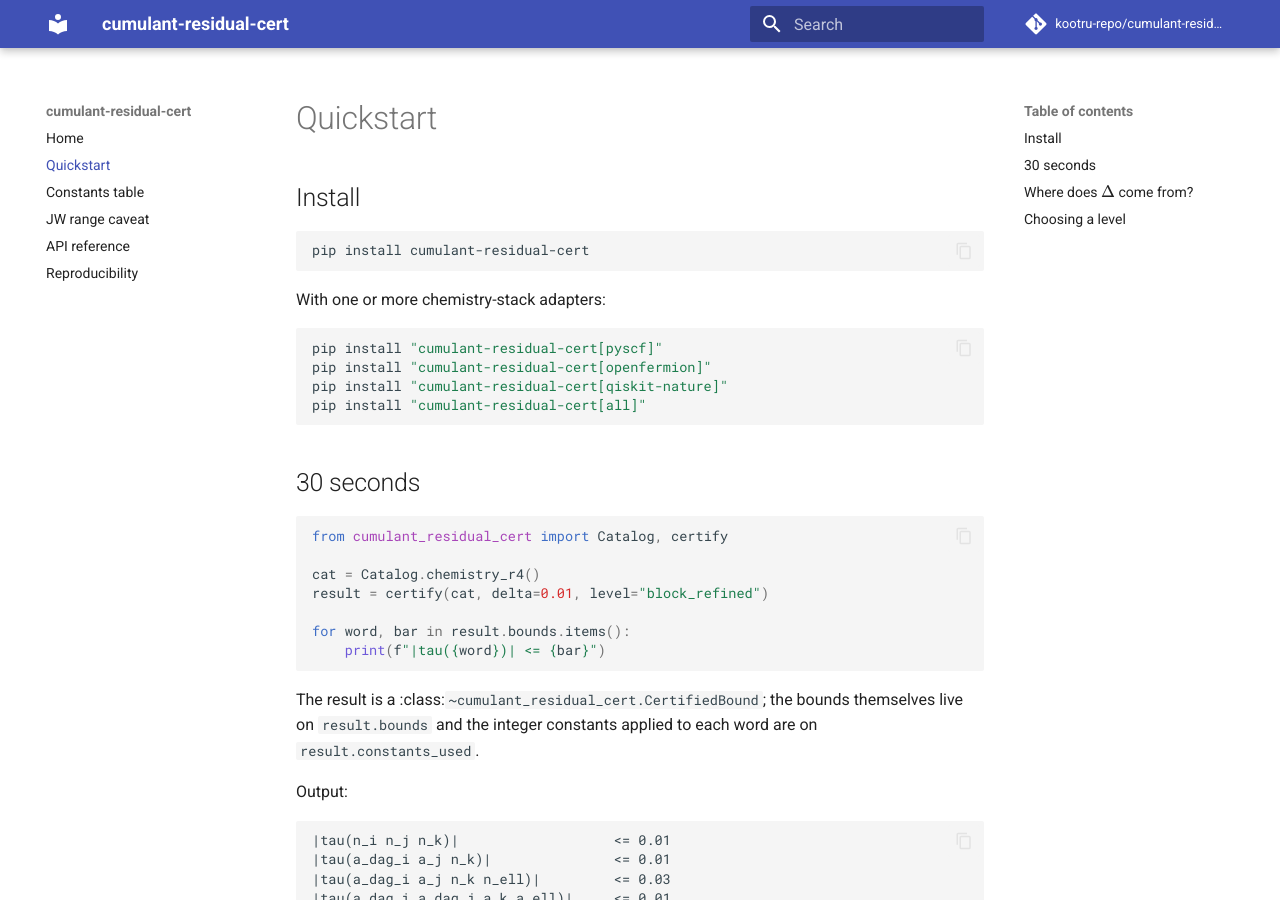
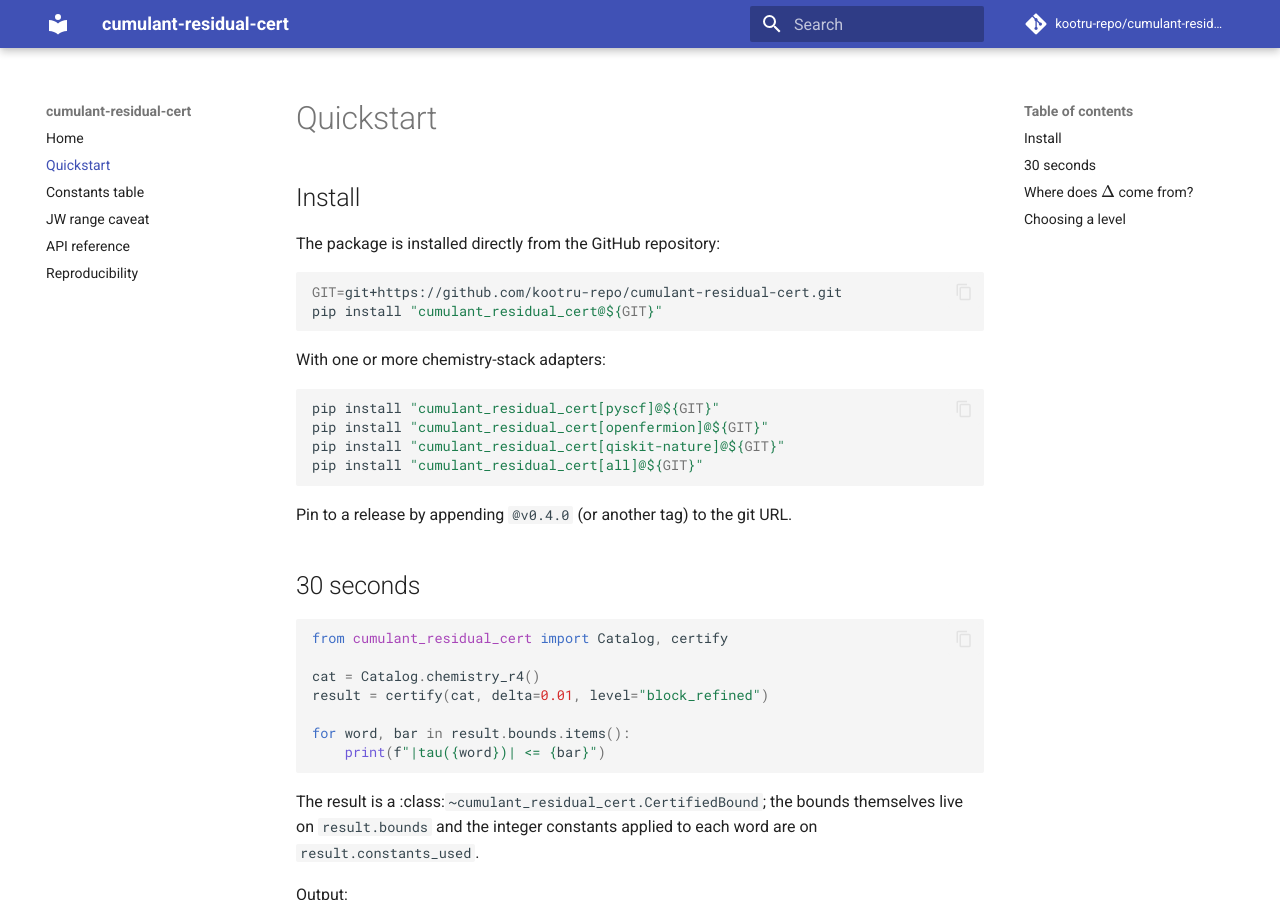
Before and after one commit to kootru-repo/cumulant-residual-cert, an MkDocs documentation site: the page built from docs/quickstart.md, in a window 1280 px wide and 900 px high. Built offline with MkDocs 1.6.1 and Material for MkDocs 9.7.7, drawn with Linux system fonts in a browser that asks for light colours; comment, search, counter and statistics services are not loaded.

Commit message:
docs: install via git+ URL instead of PyPI
Distribution channel is the GitHub repo, not PyPI. Update notebooks,
README, and docs/quickstart.md to use

  pip install "cumulant_residual_cert@git+https://github.com/kootru-repo/cumulant-residual-cert.git"

with the same pattern for extras ([pyscf], [openfermion], [qiskit-nature],
[all]). Pinning to a tagged release is documented as ...@v0.4.0.

````diff
--- a/docs/quickstart.md
+++ b/docs/quickstart.md
@@ -2,18 +2,23 @@
 
 ## Install
 
+The package is installed directly from the GitHub repository:
+
 ```bash
-pip install cumulant-residual-cert
+GIT=git+https://github.com/kootru-repo/cumulant-residual-cert.git
+pip install "cumulant_residual_cert@${GIT}"
 ```
 
 With one or more chemistry-stack adapters:
 
 ```bash
-pip install "cumulant-residual-cert[pyscf]"
-pip install "cumulant-residual-cert[openfermion]"
-pip install "cumulant-residual-cert[qiskit-nature]"
-pip install "cumulant-residual-cert[all]"
+pip install "cumulant_residual_cert[pyscf]@${GIT}"
+pip install "cumulant_residual_cert[openfermion]@${GIT}"
+pip install "cumulant_residual_cert[qiskit-nature]@${GIT}"
+pip install "cumulant_residual_cert[all]@${GIT}"
 ```
+
+Pin to a release by appending `@v0.4.0` (or another tag) to the git URL.
 
 ## 30 seconds
 
````
Also changed, not shown: README.md (+12 -5 lines), 4 other files.
